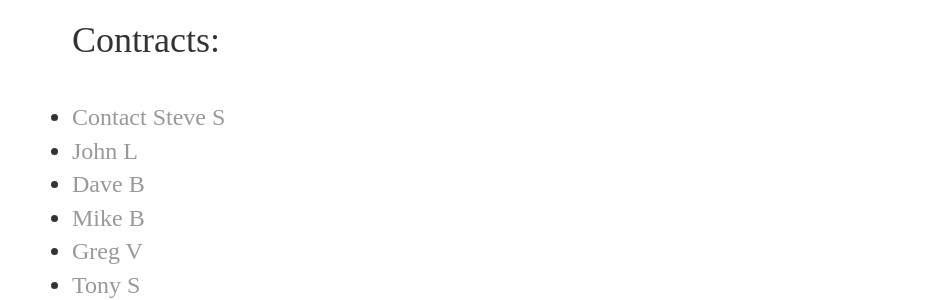
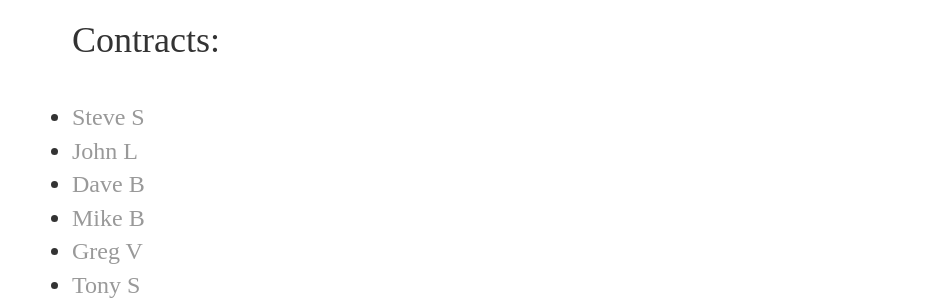
Before and after one commit to tsmith3480/sasajs.github.io, a Jekyll site: the page built from about/index.html, in a window 1280 px wide. Shown: the part 415-715 px from the top of the page, without its empty margins (160-1095 px from the left). Built offline with Jekyll 4.4.1, drawn with Linux system fonts in a browser that asks for light colours.

Commit message:
Update index.html

```diff
--- a/about/index.html
+++ b/about/index.html
@@ -13,7 +13,7 @@
 
 			<ul class="contacts">
 				<p> Contracts: </p>
-				<li><a href="mailto:steve.schilhabel@gmail.com">Contact Steve S</a></li>
+				<li><a href="mailto:steve.schilhabel@gmail.com">Steve S</a></li>
 				<li><a href="mailto:johnlachapelle@thrivent.com">John L</a></li>
 				<li><a href="mailto:daberlon@sbcglobal.net">Dave B</a></li>
 				<li><a href="mailto:mike.barlow6@gmail.com">Mike B</a></li>
```
